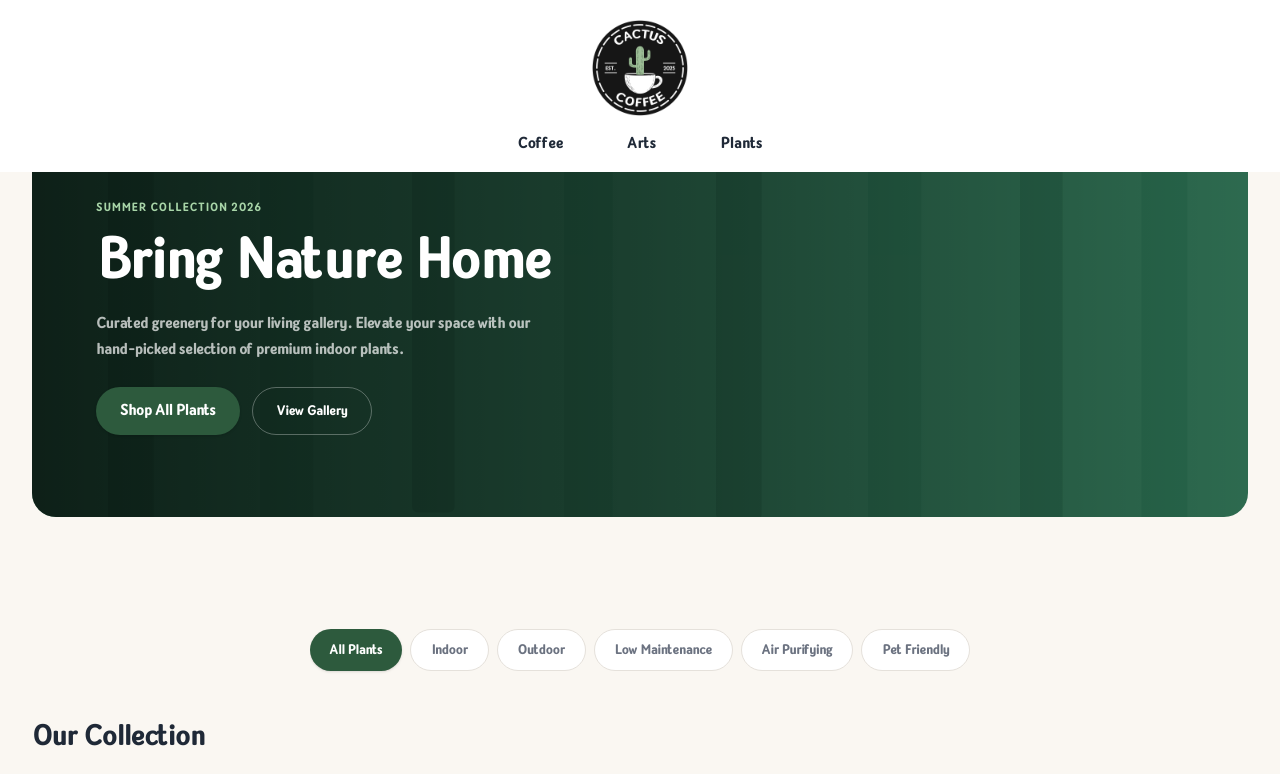
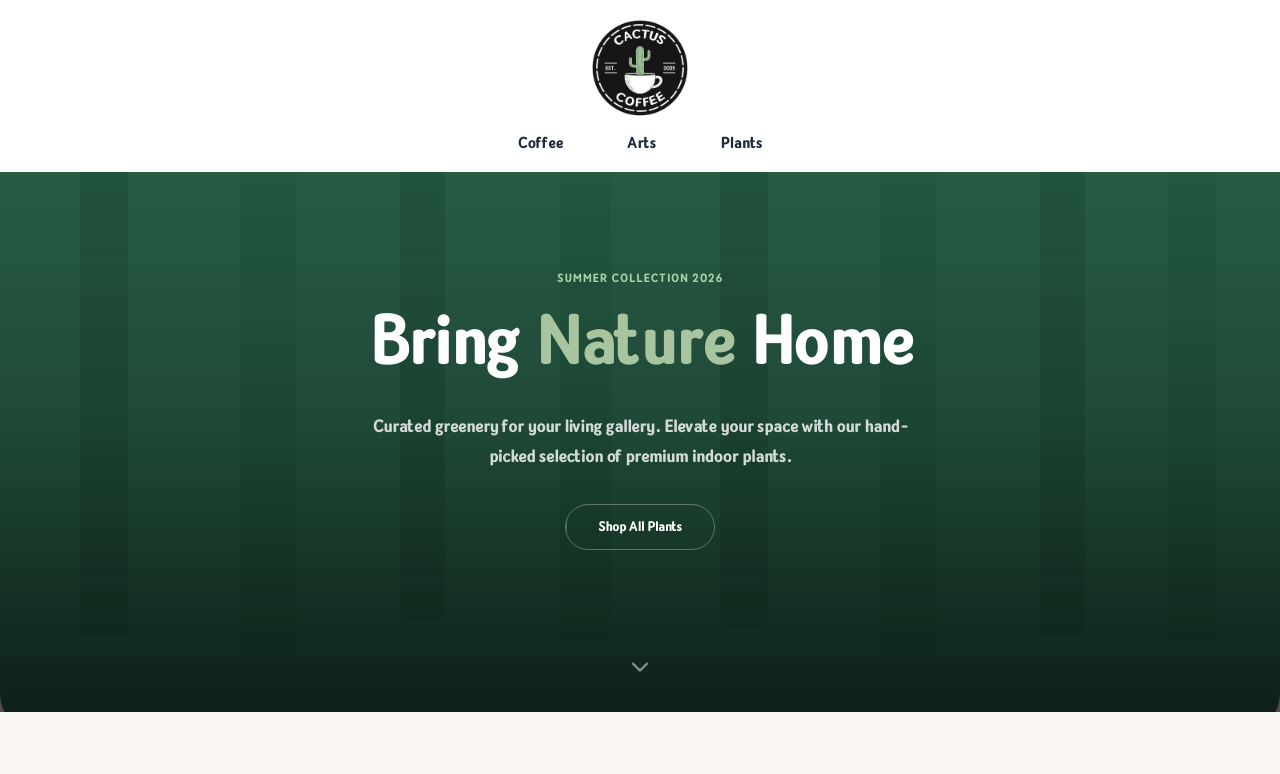
Before and after one commit to zoonfeedback-lab/cactus-coffee, a Next.js app: page /plants in a window 1280 px wide. Shown: the top 774 px of the page. Built offline with nearby package versions, Linux system fonts and the light colour scheme.

Commit message:
fix the hero section of plants

```diff
--- a/src/components/plants/Hero.tsx
+++ b/src/components/plants/Hero.tsx
@@ -1,15 +1,13 @@
 import Image from 'next/image';
+import Link from 'next/link';
 import Container from '@/components/ui/Container';
-import Button from '@/components/ui/Button';
 import AnimateOnScroll from '@/components/ui/AnimateOnScroll';
+import { ChevronDown } from 'lucide-react';
 
 export default function PlantsHero() {
     return (
-        <section className="bg-bg pb-8 pt-24 sm:pb-12 sm:pt-28">
-            <Container>
-                <div className="relative overflow-hidden rounded-3xl">
+        <section className="relative mt-28 flex min-h-[75vh] items-center justify-center overflow-hidden bg-bg">
             {/* Background image */}
-                    <div className="relative aspect-[4/3] sm:aspect-[21/9] lg:aspect-[3/1]">
             <Image
                 src="/images/plants/hero-greenhouse.svg"
                 alt="Lush greenhouse interior filled with tropical plants"
@@ -18,38 +16,46 @@ export default function PlantsHero() {
                 sizes="100vw"
                 className="object-cover"
             />
+
             {/* Gradient overlay */}
-                        <div className="absolute inset-0 bg-gradient-to-r from-black/70 via-black/40 to-transparent" />
+            <div className="absolute inset-0 bg-gradient-to-t from-black/70 via-black/30 to-black/10" />
 
             {/* Content */}
-                        <div className="absolute inset-0 flex flex-col justify-center p-5 sm:p-10 md:p-16">
-                            <AnimateOnScroll animation="fade-right" duration={800}>
-                                <span className="mb-2 inline-block text-[10px] font-semibold uppercase tracking-widest text-accent-light sm:text-xs">
+            <Container className="relative z-10 py-20 text-center sm:py-24">
+                <div className="mx-auto max-w-3xl">
+                    <AnimateOnScroll animation="fade-down" duration={800}>
+                        <span className="mb-3 inline-block text-[10px] font-semibold uppercase tracking-widest text-accent-light sm:text-xs">
                             Summer Collection 2026
                         </span>
-                                <h1 className="mb-2 font-heading text-2xl font-bold leading-tight text-white sm:mb-3 sm:text-4xl md:text-5xl lg:text-6xl">
-                                    Bring Nature Home
+                        <h1 className="mb-6 font-heading text-4xl font-bold leading-tight text-white sm:text-5xl md:text-6xl lg:text-7xl">
+                            Bring <span className="text-[#A8C5A0]">Nature</span> Home
                         </h1>
-                                <p className="mb-4 max-w-md text-xs leading-relaxed text-white/70 sm:mb-6 sm:text-sm md:text-base">
+                    </AnimateOnScroll>
+                    <AnimateOnScroll animation="fade" delay={300} duration={800}>
+                        <p className="mx-auto mb-8 max-w-xl text-base leading-relaxed text-white/80 sm:text-lg">
                             Curated greenery for your living gallery. Elevate your space with our
                             hand-picked selection of premium indoor plants.
                         </p>
-                                <div className="flex flex-wrap gap-2 sm:gap-3">
-                                    <Button href="#featured" size="md">
-                                        Shop All Plants
-                                    </Button>
-                                    <a
-                                        href="/art"
-                                        className="inline-flex items-center gap-2 rounded-full border border-white/30 px-4 py-2 text-xs font-semibold text-white transition-all duration-300 hover:bg-white/10 sm:px-6 sm:py-2.5 sm:text-sm"
+                    </AnimateOnScroll>
+                    <AnimateOnScroll animation="fade-up" delay={600} duration={800}>
+                        <Link
+                            href="#featured"
+                            className="relative inline-block overflow-hidden rounded-full border border-white/30 px-8 py-3 text-sm font-semibold text-white transition-all duration-500 before:absolute before:inset-0 before:-translate-x-full before:bg-[#A8C5A0] before:transition-transform before:duration-500 hover:text-white hover:before:translate-x-0"
                         >
-                                        View Gallery
-                                    </a>
-                                </div>
+                            <span className="relative z-10">Shop All Plants</span>
+                        </Link>
                     </AnimateOnScroll>
                 </div>
-                    </div>
-                </div>
             </Container>
+
+            {/* Scroll-down indicator */}
+            <a
+                href="#featured"
+                aria-label="Scroll to collection"
+                className="absolute bottom-6 left-1/2 z-10 -translate-x-1/2 animate-bounce text-white/50 transition-colors duration-300 hover:text-[#A8C5A0]"
+            >
+                <ChevronDown className="h-7 w-7" />
+            </a>
         </section>
     );
 }
```
Lines whose indentation alone changed are shown as unchanged.
